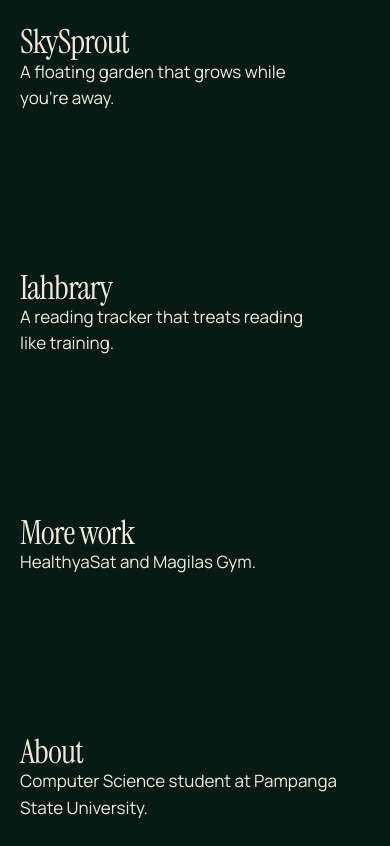
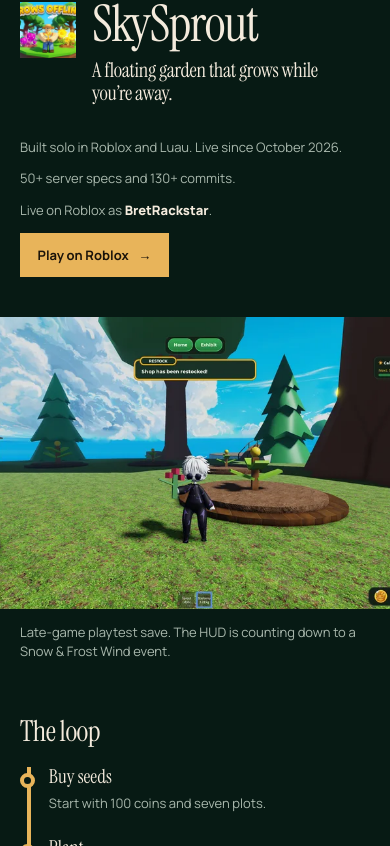
Before and after one commit to medinaadrianpanlilio-design/portfolio-site, a React (Vite) app: page / in a window 390 px wide. Shown: the part 818-1664 px from the top of the page. Built offline with nearby package versions, Linux system fonts and the light colour scheme.

Commit message:
feat: add SkySprout case-study header and loop

```diff
--- a/src/App.tsx
+++ b/src/App.tsx
@@ -1,6 +1,7 @@
 import { Footer } from './components/layout/Footer'
 import { Header } from './components/layout/Header'
 import { Hero } from './components/hero/Hero'
+import { SkySproutCaseStudy } from './components/sections/SkySproutCaseStudy'
 import { SkipLink } from './components/ui/SkipLink'
 
 function PlaceholderSection({
@@ -31,11 +32,8 @@ function App() {
       <main id="main">
         <Hero />
 
-        <PlaceholderSection
-          id="work"
-          title="SkySprout"
-          body="A floating garden that grows while you’re away."
-        />
+        <SkySproutCaseStudy />
+
         <PlaceholderSection
           id="iahbrary"
           title="Iahbrary"
--- /dev/null
+++ b/src/components/sections/SkySproutCaseStudy.module.css
@@ -0,0 +1,116 @@
+.section {
+  padding-bottom: var(--section-space);
+}
+
+.intro {
+  padding-block: var(--section-space) clamp(2.5rem, 5vw, 4rem);
+}
+
+.heading {
+  display: grid;
+  grid-template-columns: minmax(0, 1.1fr) minmax(17rem, 0.6fr);
+  align-items: end;
+  gap: clamp(2rem, 6vw, 6rem);
+}
+
+.identity {
+  display: flex;
+  align-items: flex-start;
+  gap: clamp(1rem, 2vw, 1.4rem);
+}
+
+.icon {
+  flex: none;
+  width: clamp(3.5rem, 5vw, 5rem);
+  height: auto;
+  background: var(--surface);
+}
+
+.title {
+  font-size: clamp(3rem, 6vw, 6rem);
+  line-height: 0.9;
+}
+
+.tagline {
+  max-width: 28ch;
+  margin-top: 0.7rem;
+  font-family: var(--font-display);
+  font-size: var(--step-lead);
+  line-height: 1.15;
+  letter-spacing: -0.015em;
+}
+
+.meta {
+  display: grid;
+  justify-items: start;
+  gap: 0.8rem;
+  max-width: 36ch;
+}
+
+.meta p {
+  color: var(--muted);
+  font-size: var(--step-small);
+  line-height: 1.45;
+}
+
+.meta strong {
+  color: var(--ink);
+  font-weight: 750;
+}
+
+.media {
+  margin: 0;
+}
+
+.media img {
+  width: 100%;
+  aspect-ratio: 1919 / 1078;
+  object-fit: cover;
+  background: var(--surface);
+}
+
+.caption {
+  max-width: var(--max-width);
+  margin: 0 auto;
+  padding: 0.85rem var(--page-gutter) 0;
+  color: var(--muted);
+  font-size: var(--step-small);
+  line-height: 1.45;
+}
+
+.captionText {
+  display: block;
+  max-width: 60ch;
+}
+
+.body {
+  padding-top: clamp(3rem, 6vw, 5rem);
+}
+
+@media (max-width: 900px) {
+  .heading {
+    grid-template-columns: 1fr;
+    gap: 2rem;
+  }
+
+  .identity {
+    align-items: flex-start;
+  }
+
+  .title {
+    font-size: clamp(2.8rem, 13vw, 4.5rem);
+  }
+
+  .meta {
+    max-width: 44ch;
+  }
+
+  .media img {
+    aspect-ratio: 4 / 3;
+    object-position: center;
+  }
+
+  .intro {
+    padding-top: clamp(3.5rem, 10vw, 5rem);
+  }
+}
--- /dev/null
+++ b/src/components/sections/SkySproutCaseStudy.tsx
@@ -0,0 +1,70 @@
+import { skySprout } from '../../content/skysprout'
+import { ArrowLink } from '../ui/ArrowLink'
+import { LoopDiagram } from '../skysprout/LoopDiagram'
+import styles from './SkySproutCaseStudy.module.css'
+
+export function SkySproutCaseStudy() {
+  return (
+    <section
+      id="work"
+      className={styles.section}
+      aria-labelledby="skysprout-title"
+    >
+      <div className={`page ${styles.intro}`}>
+        <div className={styles.heading}>
+          <div className={styles.identity}>
+            <img
+              className={styles.icon}
+              src="/images/skysprout-icon-256.webp"
+              alt="SkySprout game icon"
+              width={72}
+              height={72}
+              loading="lazy"
+              decoding="async"
+            />
+            <div>
+              <h2 id="skysprout-title" className={styles.title}>
+                SkySprout
+              </h2>
+              <p className={styles.tagline}>{skySprout.tagline}</p>
+            </div>
+          </div>
+
+          <div className={styles.meta}>
+            <p>{skySprout.meta}</p>
+            <p>{skySprout.proof}</p>
+            <p>
+              Live on Roblox as <strong>BretRackstar</strong>.
+            </p>
+            <ArrowLink href={skySprout.liveUrl} external variant="solid">
+              Play on Roblox
+            </ArrowLink>
+          </div>
+        </div>
+      </div>
+
+      <figure className={styles.media}>
+        <img
+          src="/images/skysprout-garden-1600.webp"
+          srcSet="/images/skysprout-garden-800.webp 800w, /images/skysprout-garden-1600.webp 1600w"
+          sizes="100vw"
+          alt="The SkySprout garden at late game, with ripe crops and a weather card counting down."
+          width={1919}
+          height={1078}
+          loading="lazy"
+          decoding="async"
+        />
+        <figcaption className={styles.caption}>
+          <span className={styles.captionText}>
+            Late-game playtest save. The HUD is counting down to a Snow &amp;
+            Frost Wind event.
+          </span>
+        </figcaption>
+      </figure>
+
+      <div className={`page ${styles.body}`}>
+        <LoopDiagram steps={skySprout.loop} />
+      </div>
+    </section>
+  )
+}
--- /dev/null
+++ b/src/components/skysprout/LoopDiagram.module.css
@@ -0,0 +1,85 @@
+.block {
+  padding-top: 0.5rem;
+}
+
+.title {
+  margin-bottom: 1.4rem;
+  font-family: var(--font-display);
+  font-size: clamp(1.8rem, 2.4vw, 2.6rem);
+  letter-spacing: -0.02em;
+}
+
+.loop {
+  position: relative;
+  display: grid;
+  grid-template-columns: repeat(6, minmax(0, 1fr));
+  gap: 1.25rem;
+  padding-top: 2rem;
+}
+
+.loop::before {
+  content: '';
+  position: absolute;
+  top: 0.55rem;
+  left: 0;
+  width: 100%;
+  height: 4px;
+  background: var(--accent);
+}
+
+.step {
+  position: relative;
+  display: grid;
+  align-content: start;
+  gap: 0.45rem;
+}
+
+.marker {
+  position: absolute;
+  top: -1.9rem;
+  left: 0;
+  width: 0.95rem;
+  height: 0.95rem;
+  border: 4px solid var(--accent);
+  border-radius: 50%;
+  background: var(--bg);
+}
+
+.label {
+  font-family: var(--font-display);
+  font-size: clamp(1.2rem, 1.55vw, 1.65rem);
+  line-height: 1;
+}
+
+.detail {
+  max-width: 18ch;
+  color: var(--muted);
+  font-size: var(--step-small);
+  line-height: 1.45;
+}
+
+@media (max-width: 900px) {
+  .loop {
+    grid-template-columns: 1fr;
+    gap: 1.6rem;
+    padding-top: 0;
+    padding-left: 1.8rem;
+  }
+
+  .loop::before {
+    top: 0;
+    bottom: 0;
+    left: 0.42rem;
+    width: 4px;
+    height: auto;
+  }
+
+  .marker {
+    top: 0.35rem;
+    left: -1.8rem;
+  }
+
+  .detail {
+    max-width: 40ch;
+  }
+}
--- /dev/null
+++ b/src/components/skysprout/LoopDiagram.tsx
@@ -0,0 +1,23 @@
+import type { LoopStep } from '../../content/types'
+import styles from './LoopDiagram.module.css'
+
+type LoopDiagramProps = {
+  steps: readonly LoopStep[]
+}
+
+export function LoopDiagram({ steps }: LoopDiagramProps) {
+  return (
+    <div className={styles.block}>
+      <h3 className={styles.title}>The loop</h3>
+      <ol className={styles.loop}>
+        {steps.map((step) => (
+          <li className={styles.step} data-testid="loop-step" key={step.label}>
+            <span className={styles.marker} aria-hidden="true" />
+            <span className={styles.label}>{step.label}</span>
+            <p className={styles.detail}>{step.detail}</p>
+          </li>
+        ))}
+      </ol>
+    </div>
+  )
+}
```
Also changed, not shown: scripts/capture-local.mjs (+7 -0 lines), src/test/setup.ts (+6 -0 lines), 1 other file (tests, documents, lock files or other folders).
